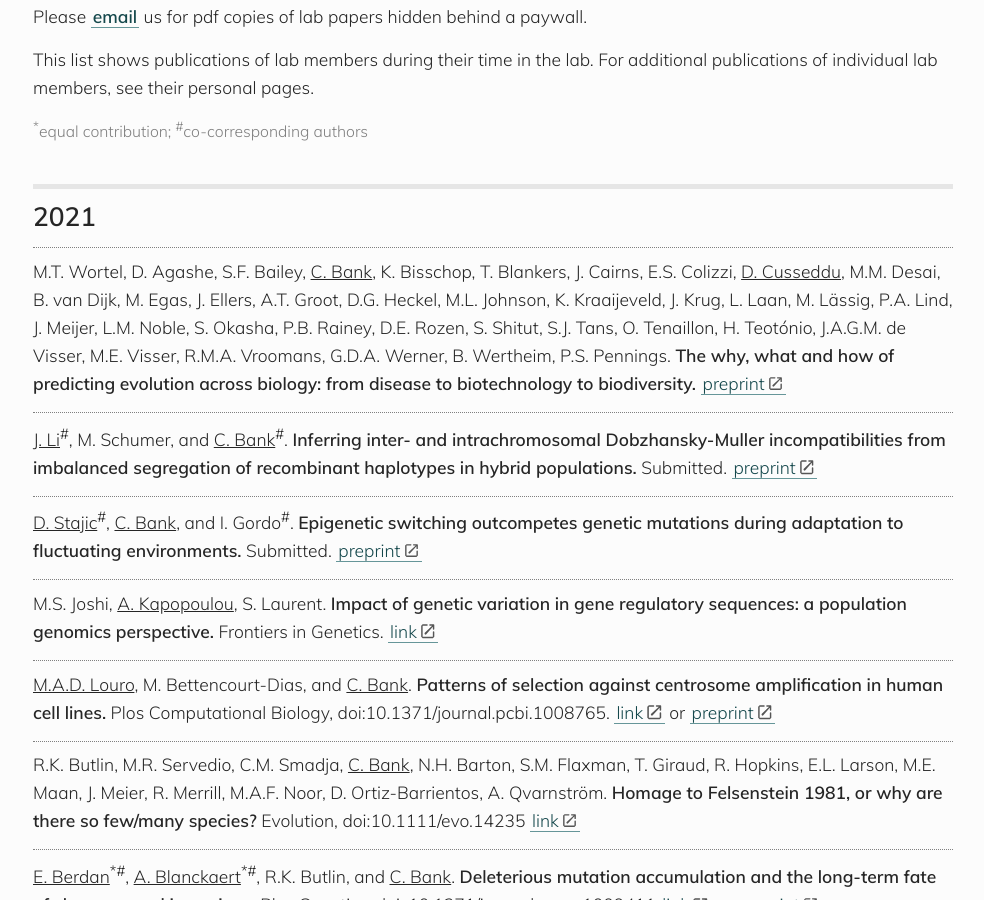
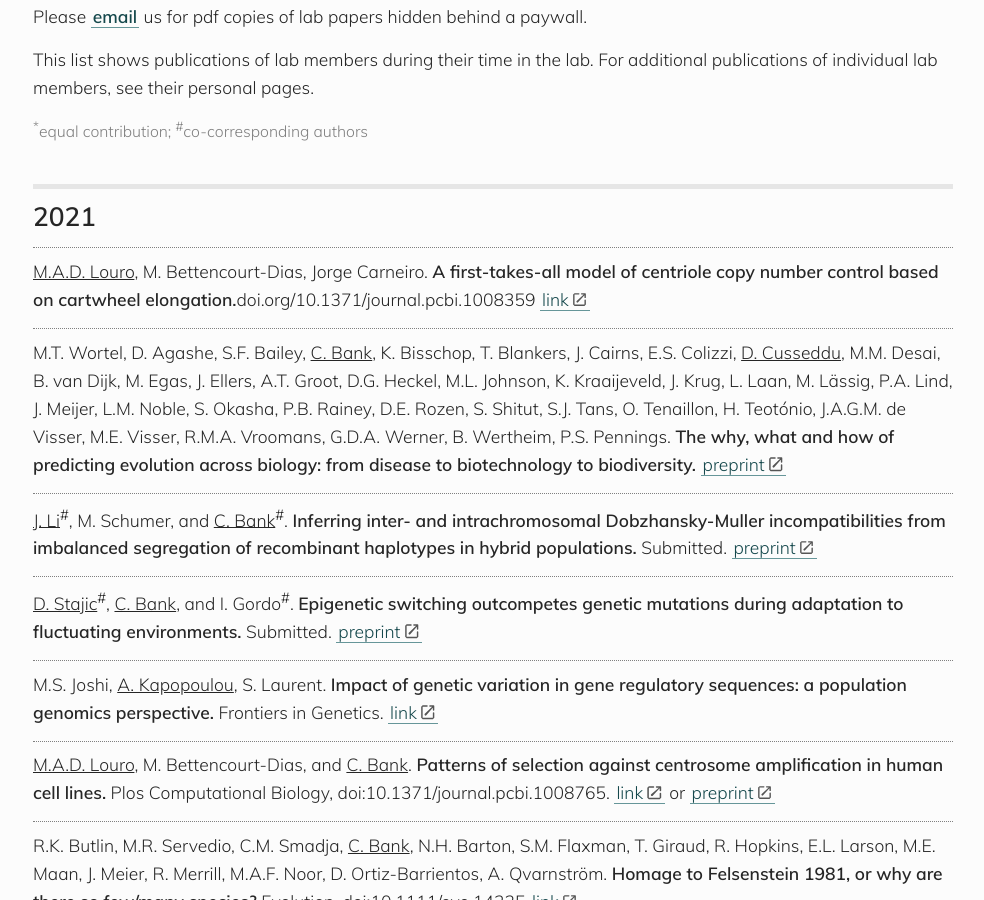
Before and after one commit to banklab/banklab.github.io, a Jekyll site: the page built from publications.md, in a window 1280 px wide and 900 px high, scrolled down 419 px. Shown: the whole window, without its empty margins (147-1131 px from the left). Built offline with Jekyll 4.4.1, drawn with Linux system fonts in a browser that asks for light colours; some web fonts are replaced.

Commit message:
Update publications.md

```diff
--- a/publications.md
+++ b/publications.md
@@ -21,6 +21,8 @@ https://kramdown.gettalong.org/syntax.html#html-blocks
 
 
 ## 2021
+<u>M.A.D. Louro</u>, M. Bettencourt-Dias, Jorge Carneiro. **A first-takes-all model of centriole copy number control based on cartwheel elongation.**doi.org/10.1371/journal.pcbi.1008359 [link](https://journals.plos.org/ploscompbiol/article?id=10.1371/journal.pcbi.1008359)
+
 M.T. Wortel, D. Agashe, S.F. Bailey, <u>C. Bank</u>, K. Bisschop, T. Blankers, J. Cairns, E.S. Colizzi, <u>D. Cusseddu</u>, M.M. Desai, B. van Dijk, M. Egas, J. Ellers, A.T. Groot, D.G. Heckel, M.L. Johnson, K. Kraaijeveld, J. Krug, L. Laan, M. Lässig, P.A. Lind, J. Meijer, L.M. Noble, S. Okasha, P.B. Rainey, D.E. Rozen, S. Shitut, S.J. Tans, O. Tenaillon, H. Teotónio, J.A.G.M. de Visser, M.E. Visser, R.M.A. Vroomans, G.D.A. Werner, B. Wertheim, P.S. Pennings. **The why, what and how of predicting evolution across biology: from disease to biotechnology to biodiversity.** [preprint](https://ecoevorxiv.org/4u3mg/)
 
 <u>J. Li</u><sup>#</sup>, M. Schumer, and <u>C. Bank</u><sup>#</sup>. **Inferring inter- and intrachromosomal Dobzhansky-Muller incompatibilities from imbalanced segregation of recombinant haplotypes in hybrid populations.** Submitted. [preprint](https://www.biorxiv.org/content/10.1101/2021.08.04.454891v1)
```
